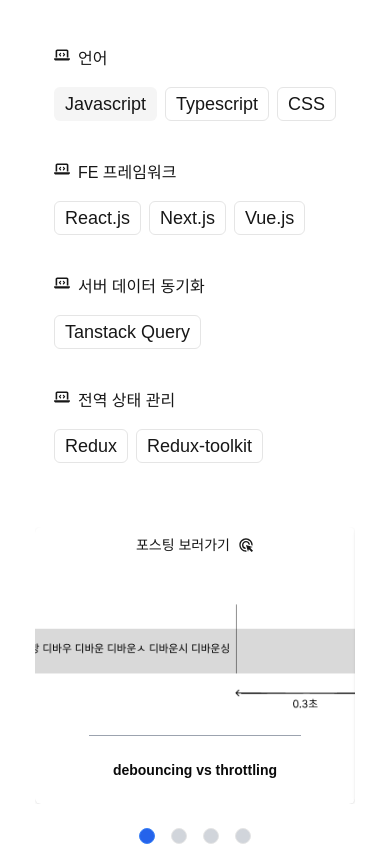
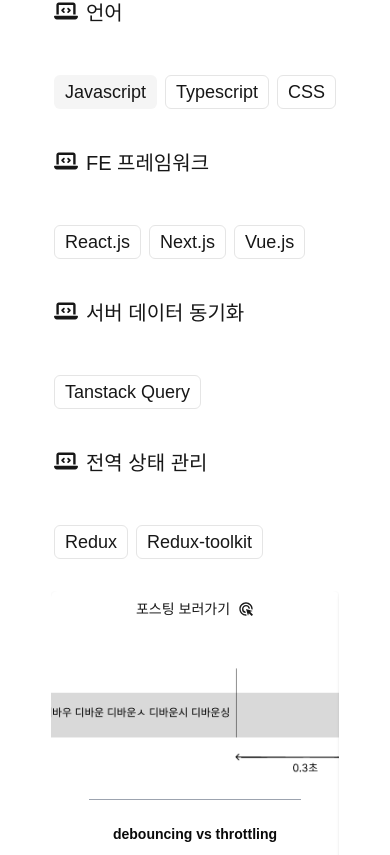
Before and after one commit to minsun0714/frontend-porfolio, a Next.js app in the folder frontend/: page / in a window 390 px wide. Shown: the part 1129-1984 px from the top of the page. Built offline with nearby package versions, Linux system fonts and the light colour scheme; grey boxes are pictures that could not be loaded.

Commit message:
style: skills 캐루셀 모바일 너비 줄임

```diff
--- a/frontend/src/components/Skill/SkllsList.tsx
+++ b/frontend/src/components/Skill/SkllsList.tsx
@@ -20,15 +20,15 @@
 	if (!skillsList) return <p>No skills data</p>;
 	return (
 		<section>
-			<ul className="p-12">
+			<ul className="">
 				{skillsList.map((skills, rowIdx) => {
 					return (
-						<li key={rowIdx} className="grid laptop:grid-cols-2 max-w-96">
-							<div className="flex flex-row items-start gap-2 pt-6">
-								<FaLaptopCode />
+						<li key={rowIdx} className="grid laptop:grid-cols-2 max-w-96 gap-2">
+							<div className="flex flex-row items-start text-xl gap-2 py-6">
+								<FaLaptopCode size={24}/>
 								<h2>{skills.title}</h2>
 							</div>
-							<ul className="flex flex-row flex-wrap gap-2  py-4">
+							<ul className="flex flex-row flex-wrap gap-2 py-4">
 								{skills.list.map((skill) => {
 									return (
 										<li
--- a/frontend/src/components/Skill/StudyMaterials.tsx
+++ b/frontend/src/components/Skill/StudyMaterials.tsx
@@ -17,7 +17,7 @@
 
 	return (
 		<section>
-			<Carousel className="w-full max-w-xs">
+			<Carousel className="max-w-xs p-4 tablet:w-full tablet:max-w-sm">
 				<CarouselContent>
 					{studyMaterialCards()?.map((card, idx) => (
 						<CarouselItem key={id + idx}>
```
